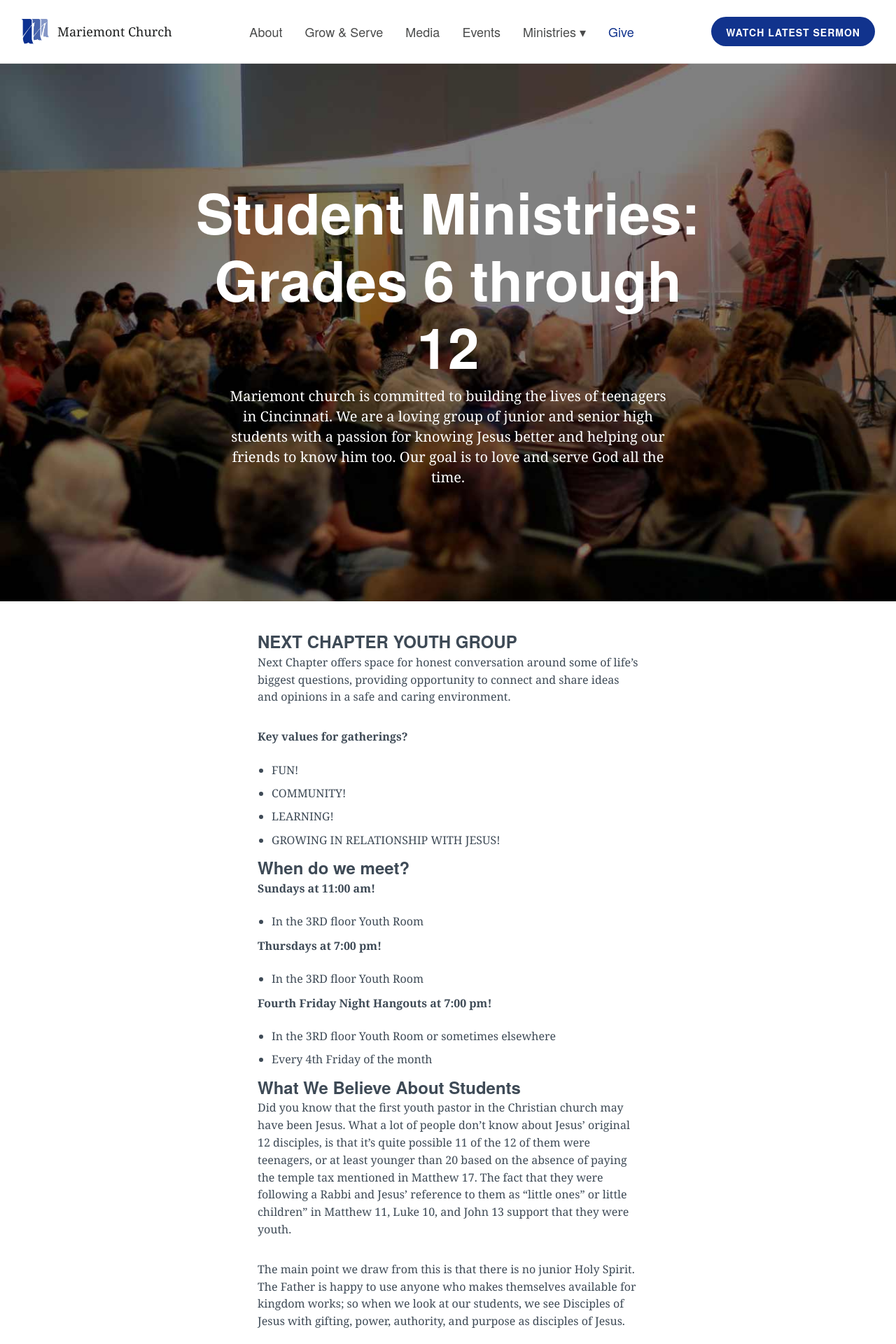
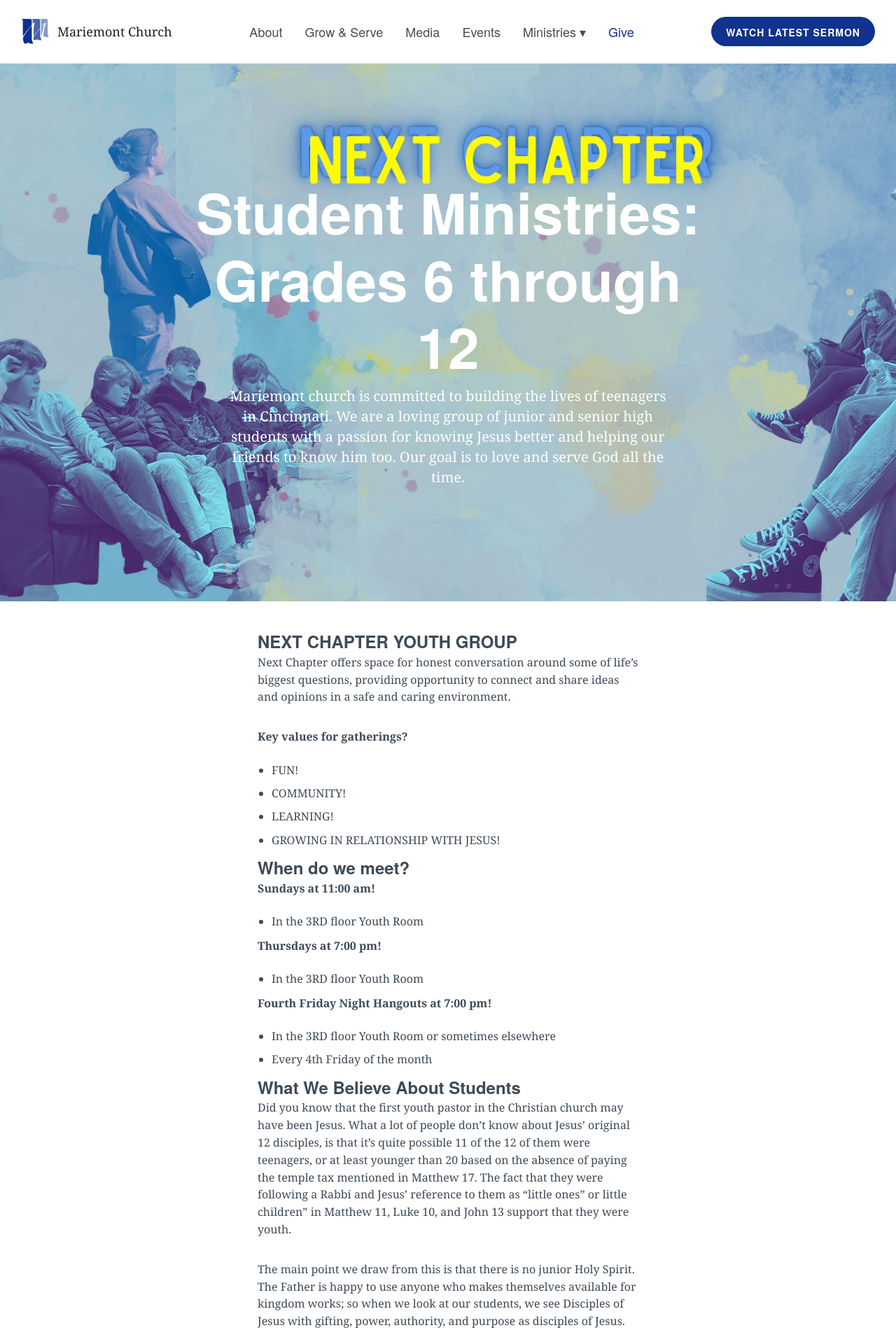
Before and after one commit to lukemoderwell/mariemont, a Jekyll site: the page built from youth-ministry.md, in a window 1280 px wide. Shown: the top 1920 px of the page at 70% size. Built offline with Jekyll 4.4.1, drawn with Linux system fonts in a browser that asks for light colours; nearby versions of some CDN libraries.

Commit message:
Updated Youth Ministry

```diff
--- a/youth-ministry.md
+++ b/youth-ministry.md
@@ -4,7 +4,7 @@
 permalink: "/youth-ministry/"
 position: 13
 is_ministry: true
-hero_image: "/uploads/denis-teaching.jpg"
+hero_image: "/uploads/next-chapter-graphic.jpg"
 hasHero: true
 heading: |-
   Student Ministries:
```
